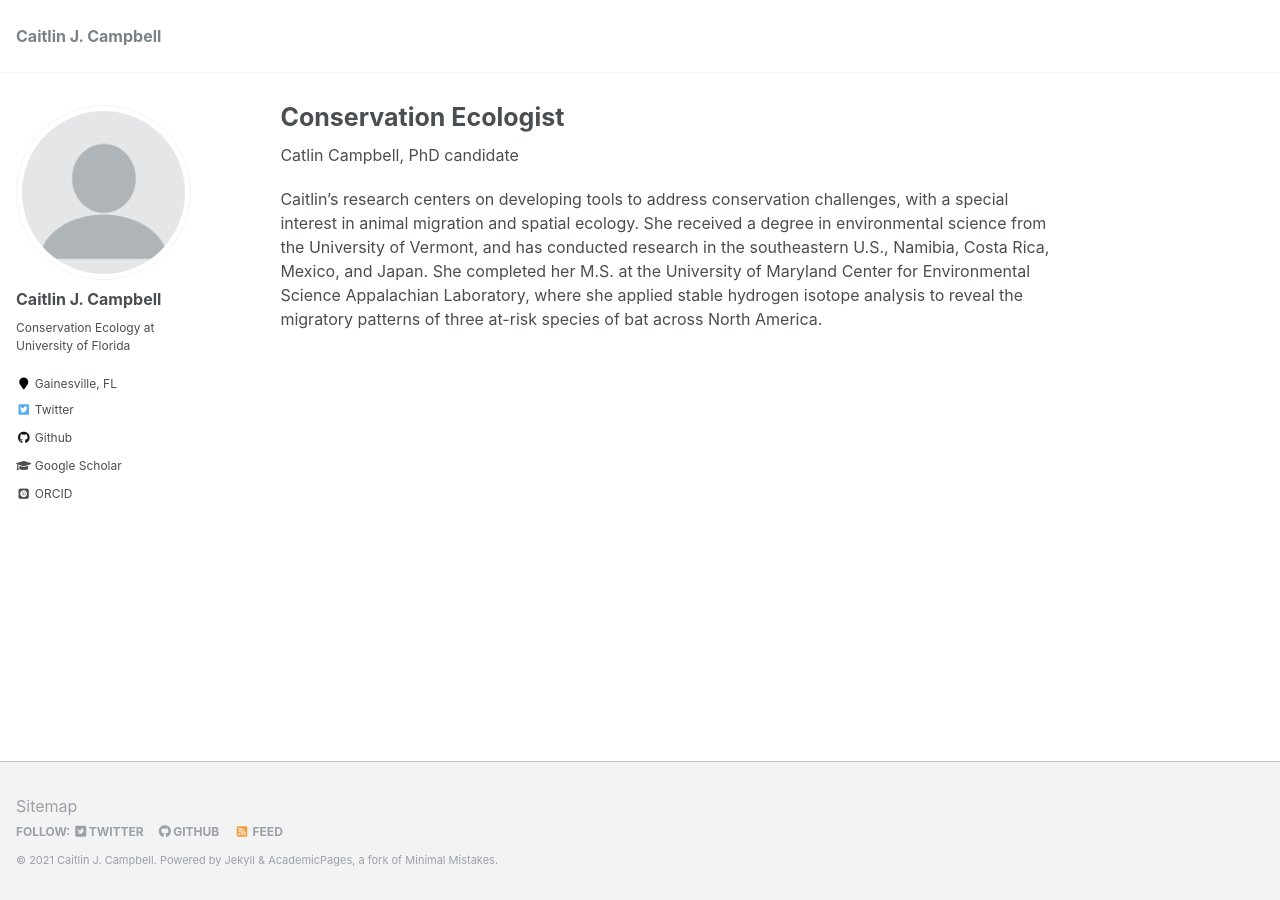
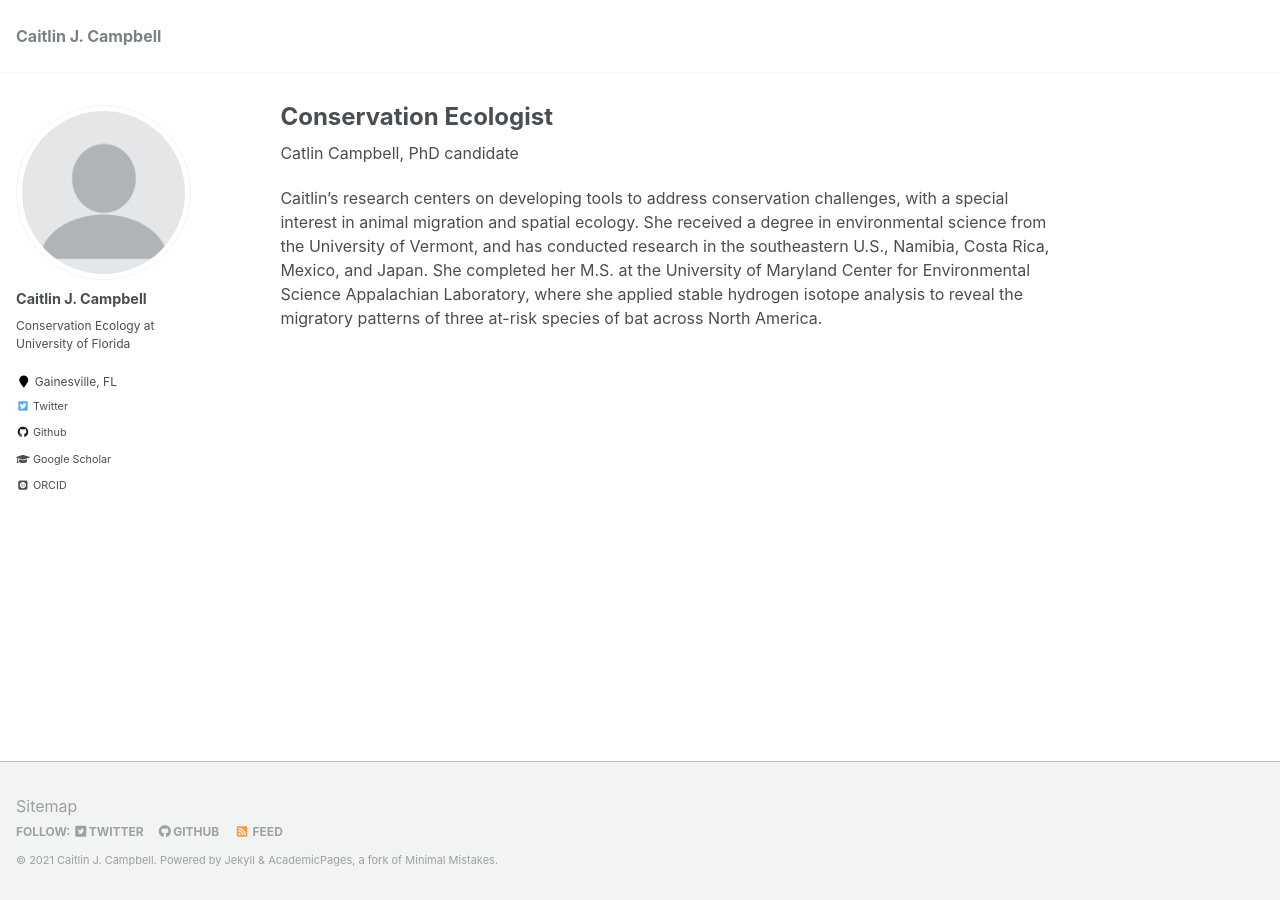
Before and after one commit to cjcampbell/cjcampbell.github.io, a Jekyll site: the page built from docs/_pages/about.md, in a window 1280 px wide. Built offline with Jekyll 4.4.1, drawn with Linux system fonts in a browser that asks for light colours; some web fonts are replaced.

Commit message:
more tweaks????

```diff
--- a/docs/_sass/_variables.scss
+++ b/docs/_sass/_variables.scss
@@ -33,11 +33,11 @@
 $caption-font-family        : $serif;
 
 /* type scale */
-$type-size-1                : 2.441em;  // ~39.056px
-$type-size-2                : 1.953em;  // ~31.248px
-$type-size-3                : 1.563em;  // ~25.008px
-$type-size-4                : 1em;   // ~20px
-$type-size-5                : 1em;      // ~16px
+$type-size-1                : 2.4em;  // ~39.056px
+$type-size-2                : 1.9em;  // ~31.248px
+$type-size-3                : 1.5em;  // ~25.008px
+$type-size-4                : .9em;   // ~20px
+$type-size-5                : .9em;      // ~16px
 $type-size-6                : 0.75em;   // ~12px
 $type-size-7                : 0.6875em; // ~11px
 $type-size-8                : 0.625em;  // ~10px
```
